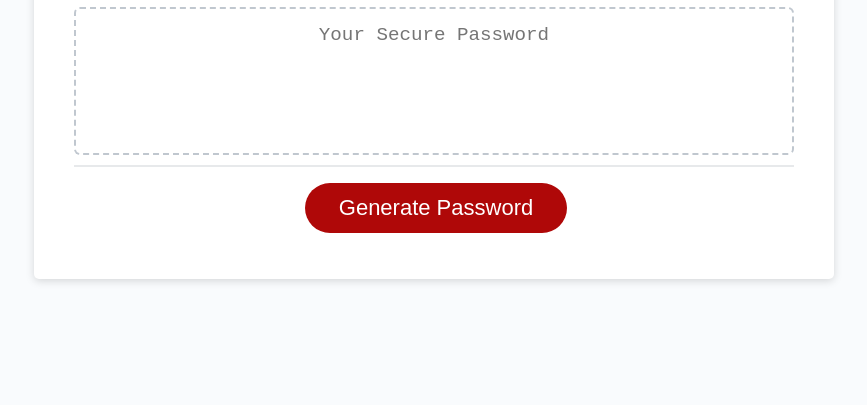
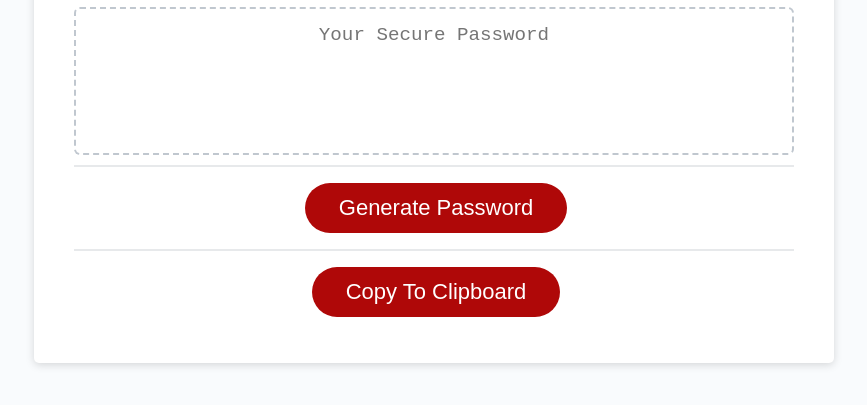
Before and after one commit to ehmahdee/password-generator, a plain HTML site: page index.html in a window 1280 px wide. Shown: the part 241-646 px from the top of the page, without its empty margins (206-1073 px from the left). Drawn offline with Linux system fonts and the light colour scheme.

Commit message:
Saving changes

```diff
--- a/assets/js/script.js
+++ b/assets/js/script.js
@@ -66,36 +66,11 @@ function writePassword() {
   passwordText.value = password;
 }
 
+function copyToClipboard() {
+  var copyText = document.getElementById("password");
+  copyText.select();
+  document.execCommand("copy")
+  alert("Copied the text: " + copyText.value);
+}
 
-// Add event listener to generate button
 generateBtn.addEventListener("click", writePassword);
-
-
-
-// Write password to the #password input
-// function writePassword() {
-//   var password = generatePassword();
-//   var passwordText = document.querySelector("#password");
-
-//   passwordText.value = password;
-
-// }
-
-// // Add event listener to generate button
-// generateBtn.addEventListener("click", writePassword);
-
-// needs to have at least 8 characters, less than 128
-
-// pw box needs to be clickable and typable
-
-// user needs to be prompted for pw criteria
-
-// user should select desired criteria
-
-// should prompt user to select lower, upper, numeric, and/or special characters
-
-// when all prompts are answered, input should be validated
-
-// final password should be displayed in an alert
-
-//ability to copy password to clipboard
--- a/index.html
+++ b/index.html
@@ -27,6 +27,9 @@
         <div class="card-footer">
           <button id="generate" class="btn">Generate Password</button>
         </div>
+        <div class="card-footer">
+          <button id="generate" class="btn" onclick="copyToClipboard()">Copy To Clipboard</button>
+        </div>
       </div>
     </div>
     <script src="./assets/js/script.js"></script>
```
Also changed, not shown: 1 other file.
